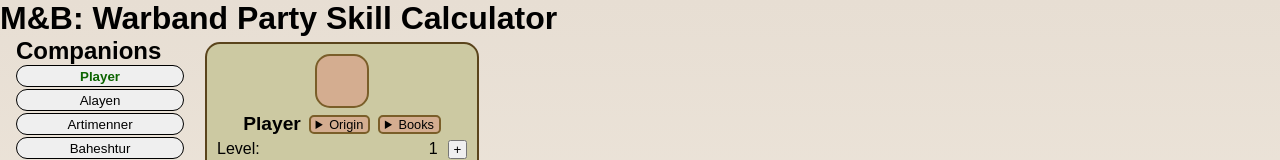
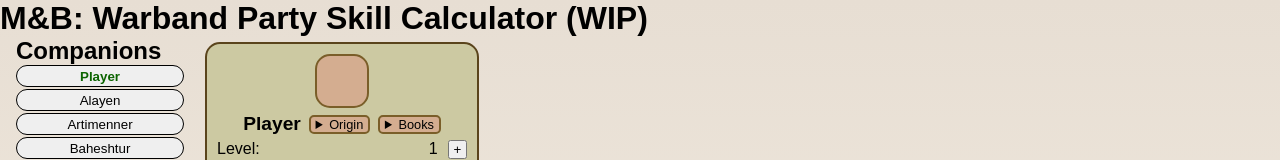
Before and after one commit to vitornr7/warband-calculator, a plain HTML site: page index.html in a window 1280 px wide. Shown: the top 160 px of the page. Drawn offline with Linux system fonts and the light colour scheme.

Commit message:
quick fix to h1 page title

```diff
--- a/index.html
+++ b/index.html
@@ -14,7 +14,7 @@
 
 <body>
     <header>
-        <h1>M&B: Warband Party Skill Calculator</h1>
+        <h1>M&B: Warband Party Skill Calculator (WIP)</h1>
     </header>
 
     <div class="container">
```
